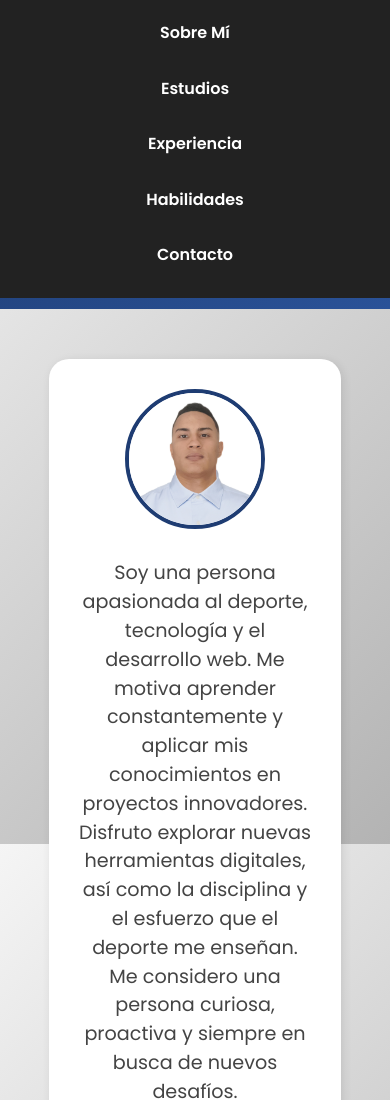
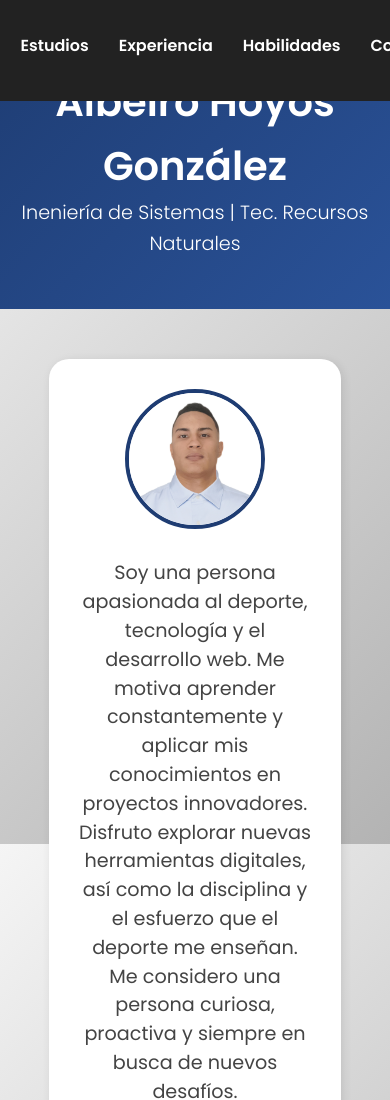
Before and after one commit to Albeiro2004/AlbeiroHoyos, a plain HTML site: page index.html in a window 390 px wide. Shown: the top 1100 px of the page. Drawn offline with Linux system fonts and the light colour scheme.

Commit message:
mod cell

```diff
--- a/CSS/style.css
+++ b/CSS/style.css
@@ -208,27 +208,16 @@ section h2 {
     color: #222;
 }
 
-/* RESPONSIVE */
+/* ----- AJUSTES GENERALES PARA MÓVILES ----- */
 @media (max-width: 768px) {
-    nav ul {
-        flex-direction: column;
-        align-items: center;
-    }
 
     nav ul li {
         margin-bottom: 10px;
     }
-
-    section {
-        padding: 30px 5%;
-    }
-}
-/* ----- AJUSTES GENERALES PARA MÓVILES ----- */
-@media (max-width: 768px) {
     /* Cambia el menú de navegación */
     #menu ul {
         display: flex;
-        flex-direction: column;
+        flex-direction: row;
         align-items: center;
         padding: 0;
     }
@@ -239,6 +228,9 @@ section h2 {
         padding: 10px 0;
     }
 
+    section {
+        padding: 30px 5%;
+    }
     /* Centrar el texto en encabezados */
     header {
         text-align: center;
```
